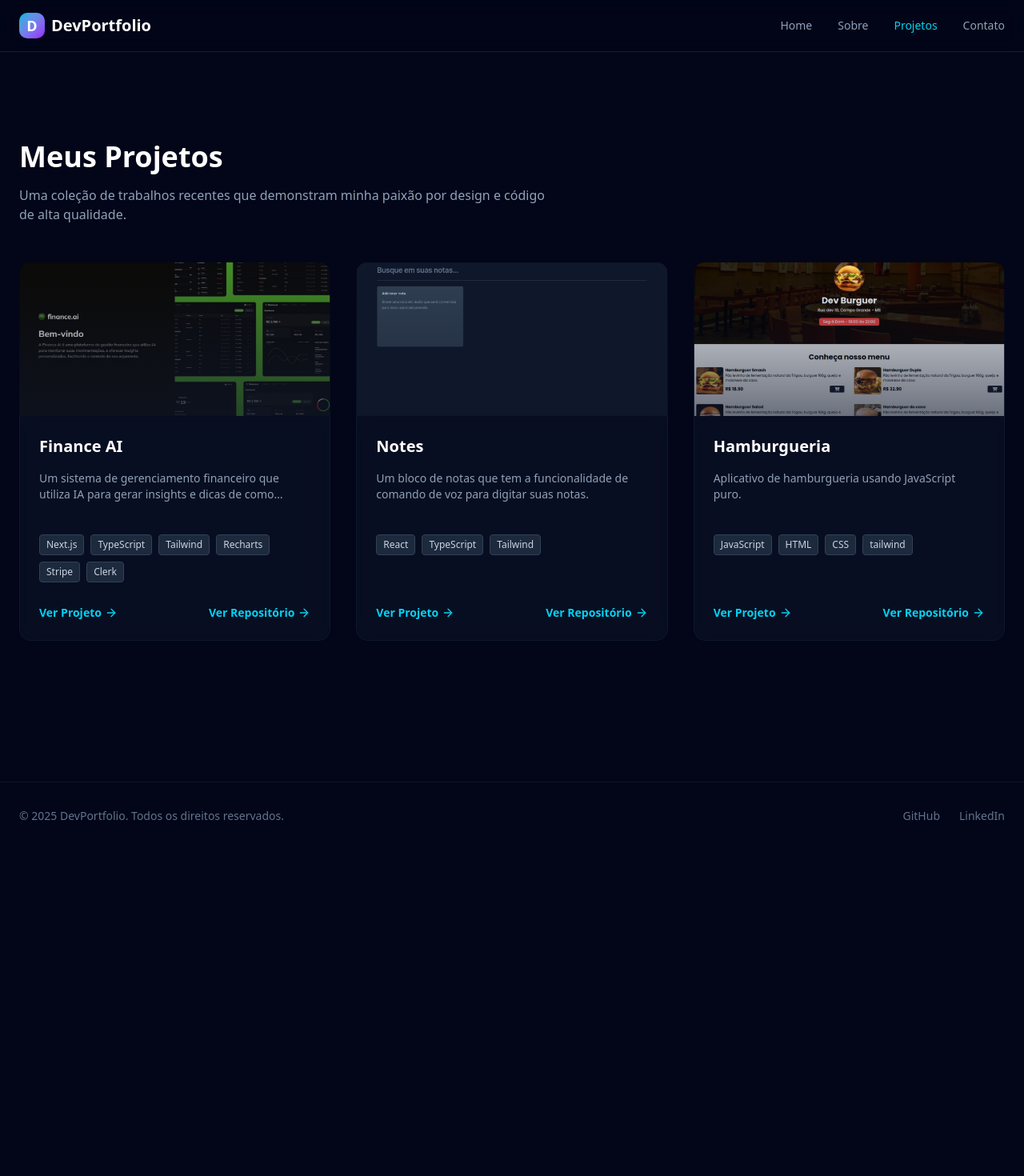
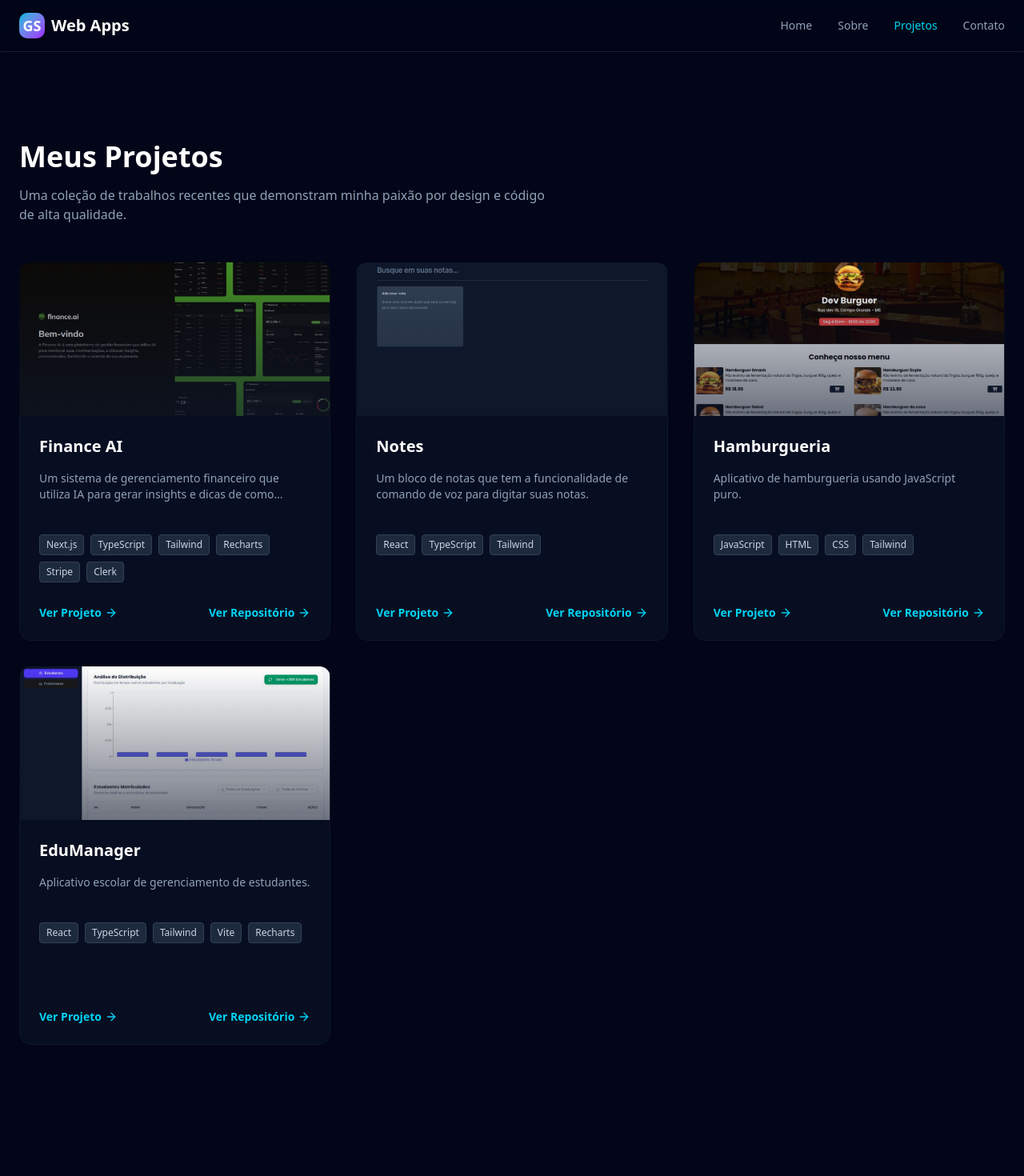
Before and after one commit to lgustavo13/portfolio, a Next.js app: page /projetos in a window 1280 px wide. Shown: the top 1470 px of the page at 80% size. Before the commit the page ends 1062 px from the top, so only its background shows below. Built offline with nearby package versions, Linux system fonts and the light colour scheme.

Commit message:
feat: add new project in the list projects

```diff
--- a/src/app/projetos/_utils/index.ts
+++ b/src/app/projetos/_utils/index.ts
@@ -33,9 +33,18 @@ export const PROJECTS: Project[] = [
     id: 3,
     title: "Hamburgueria",
     description: "Aplicativo de hamburgueria usando JavaScript puro.",
-    tags: ["JavaScript", "HTML", "CSS", "tailwind"],
+    tags: ["JavaScript", "HTML", "CSS", "Tailwind"],
     imageUrl: "/hamburgueria.png",
     link: "https://hamburgueria-self-one.vercel.app/",
     github: "https://github.com/lgustavo13/hamburgueria",
   },
+  {
+    id: 4,
+    title: "EduManager",
+    description: "Aplicativo escolar de gerenciamento de estudantes.",
+    tags: ["React", "TypeScript", "Tailwind", "Vite", "Recharts"],
+    imageUrl: "/eduManager.png",
+    link: "https://edu-manager-vert.vercel.app/",
+    github: "https://github.com/lgustavo13/eduManager",
+  },
 ];
--- a/src/components/navbar.tsx
+++ b/src/components/navbar.tsx
@@ -26,9 +26,9 @@ export const Navbar = () => {
           className="text-xl font-bold text-white cursor-pointer flex items-center gap-2"
         >
           <div className="w-8 h-8 bg-linear-to-br from-cyan-500 to-purple-600 rounded-lg flex items-center justify-center">
-            <span className="text-white text-lg font-bold">D</span>
+            <span className="text-white text-lg font-bold">GS</span>
           </div>
-          <span>DevPortfolio</span>
+          <span>Web Apps</span>
         </Link>
 
         <div className="hidden md:flex items-center space-x-8">
```
Also changed, not shown: public/eduManager.png (added).
